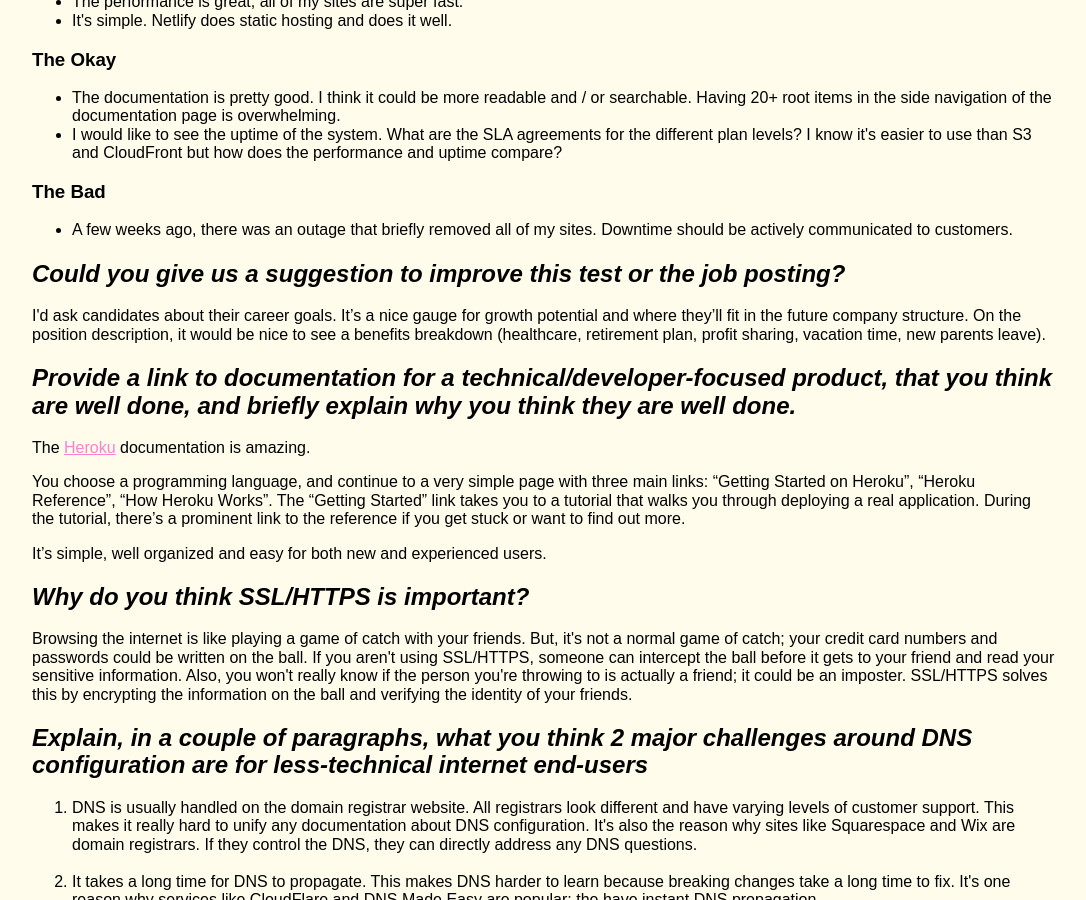
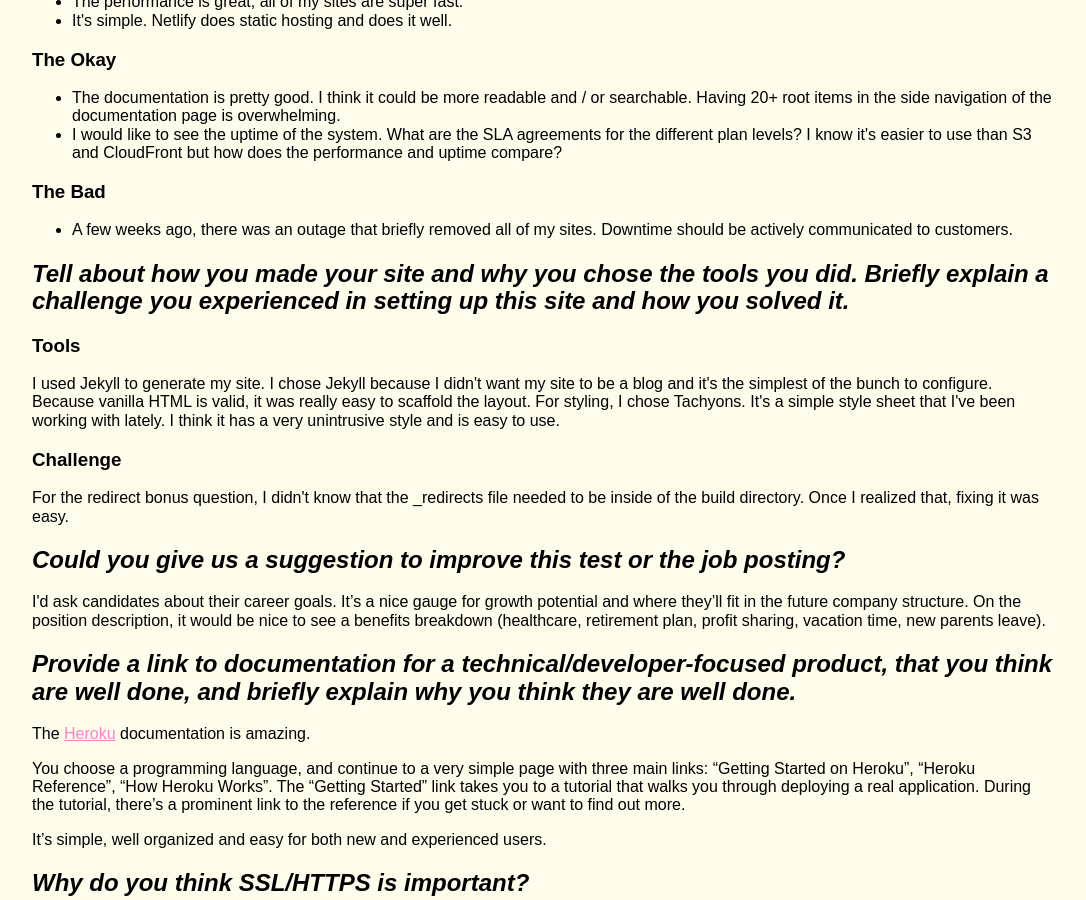
Before and after one commit to siegbenn/netlify-support, a Jekyll site: the page built from index.md, in a window 1280 px wide and 900 px high, scrolled down 980 px. Shown: the whole window, without its empty margins (96-1182 px from the left). Built offline with Jekyll 4.4.1, drawn with Linux system fonts in a browser that asks for light colours.

Commit message:
Added tools question.

```diff
--- /dev/null
+++ b/_includes/tools.html
@@ -0,0 +1,10 @@
+<!-- start tools.html -->
+
+<h2 class="{{site.question_style}}">Tell about how you made your site and why you chose the tools you did.  Briefly explain a challenge you experienced in setting up this site and how you solved it.</h2>
+<h3>Tools</h3>
+<p>I used Jekyll to generate my site. I chose Jekyll because I didn't want my site to be a blog and it's the simplest of the bunch to configure. Because vanilla HTML is valid, it was really easy to scaffold the layout. For styling, I chose Tachyons. It's a simple style sheet that I've been working with lately. I think it has a very unintrusive style and is easy to use.
+<h3>Challenge</h3>
+<p>For the redirect bonus question, I didn't know that the _redirects file needed to be inside of the build directory. Once I realized that, fixing it was easy.
+</p>
+
+<!-- end tools.html -->
--- a/_layouts/home.html
+++ b/_layouts/home.html
@@ -16,6 +16,7 @@
             {% include favorite_items.html %}
             {% include favorite_thing_about_tech_support.html %}
             {% include what_did_you_think_of_netlify.html %}
+            {% include tools.html %}
             {% include interview_suggestions.html %}
             {% include good_docs.html %}
             {% include ssl_https.html %}
```
